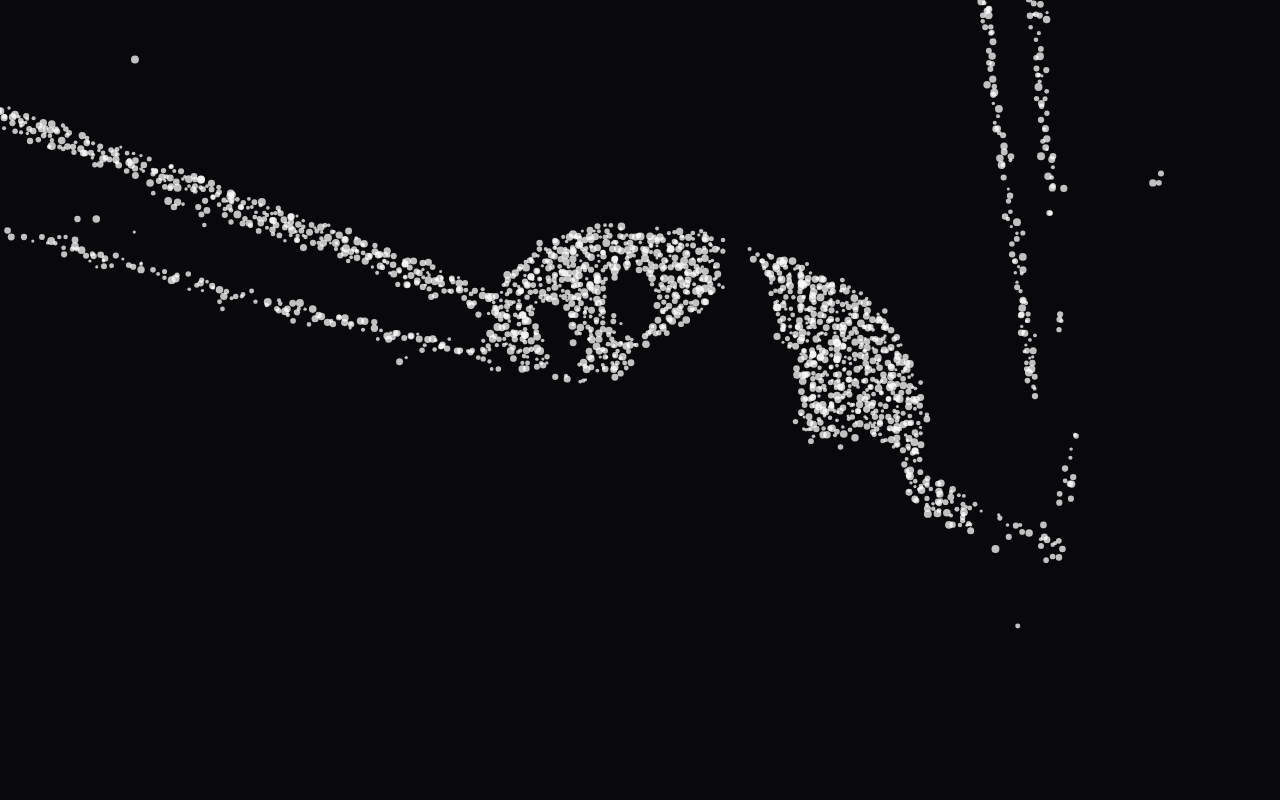
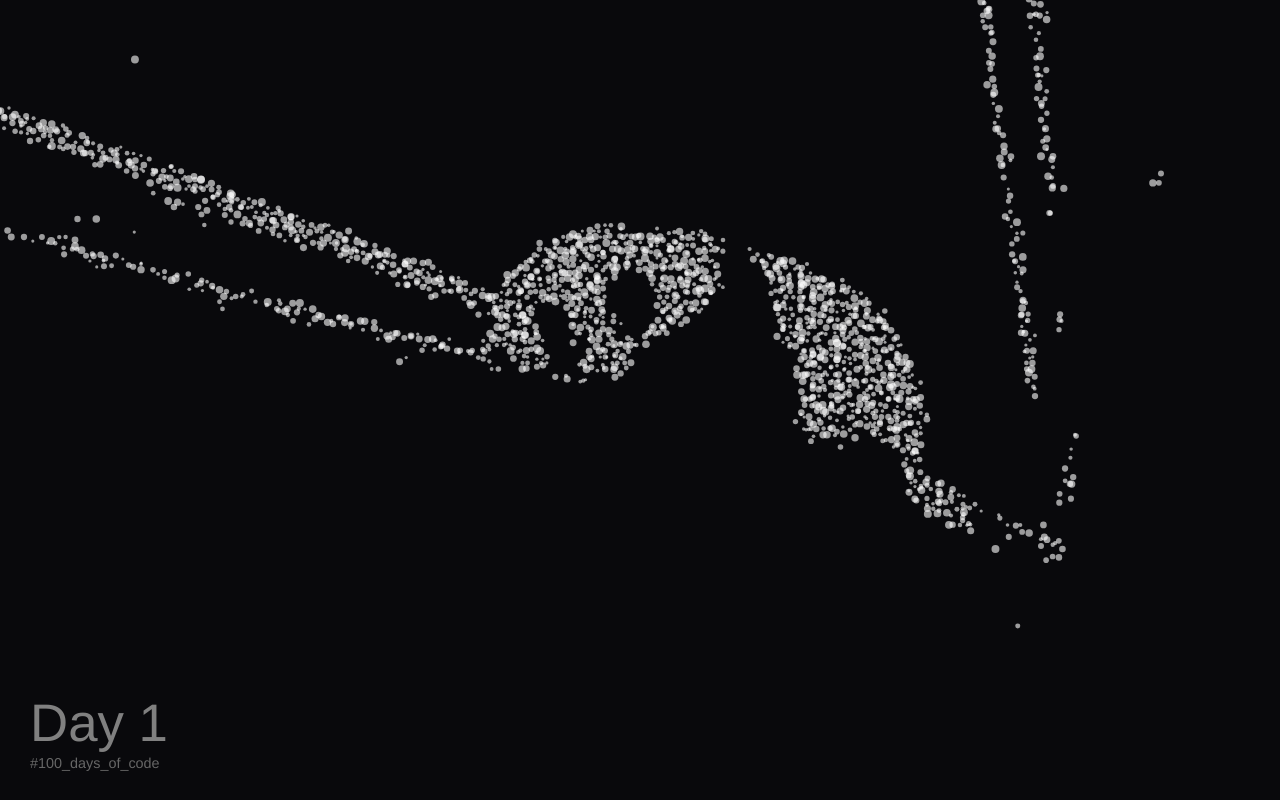
Before and after one commit to hmak-dev/100DaysOfCode, a plain HTML site: page 001/index.html in a window 1280 px wide. Drawn offline with Linux system fonts and the light colour scheme.

Commit message:
Day 1: Particle effect in Canvas

```diff
--- a/001/index.html
+++ b/001/index.html
@@ -4,20 +4,17 @@
 		<meta charset="UTF-8">
 		<meta name="viewport" content="width=device-width, user-scalable=yes, initial-scale=1.0">
 		<meta http-equiv="X-UA-Compatible" content="ie=edge">
+		<link rel="stylesheet" href="./style.css">
 		<title>Particle Effect</title>
-		<style>
-			body {
-				margin: 0;
-				background: #09090c;
-			}
-			.particlize {
-				width: 100vw;
-			}
-		</style>
 	</head>
 	<body>
 		<img class="particlize" src="./image.jpg" alt="Panda" />
 
+		<div class="info">
+			<h1>Day 1</h1>
+			<p>#100_days_of_code</p>
+		</div>
+
 		<script src="./script.js"></script>
 	</body>
 </html>
--- a/001/script.js
+++ b/001/script.js
@@ -5,7 +5,7 @@ const gap = 6;
 const minSize = 1.5, maxSize = 4;
 const minSpeed = -0.05, maxSpeed = 0.05;
 const minBounce = 50, maxBounce = 150;
-const minBounceSpeed = 0.05, maxBounceSpeed = 0.12;
+const minBounceSpeed = 0.03, maxBounceSpeed = 0.1;
 
 // Asset Functions
 function getImageData(image, rect) {
@@ -94,7 +94,7 @@ function redraw() {
 	ctx.fillStyle = "#09090c";
 	ctx.fillRect(0,0, w, h);
 
-	ctx.globalAlpha = 0.75;
+	ctx.globalAlpha = 0.6;
 	ctx.fillStyle = "white";
 	let i = 0;
 	for (let d of dots) {
--- /dev/null
+++ b/001/style.css
@@ -0,0 +1,28 @@
+body {
+	margin: 0;
+	background: #09090c;
+	color: gray;
+}
+
+.particlize {
+	width: 100vw;
+}
+
+.info {
+	position: absolute;
+	bottom: 15px;
+	left: 30px;
+	z-index: 2;
+	font-family: Helvetica;
+	font-weight: 100;
+}
+.info h1 {
+	font-size: 3.3em;
+	font-weight: 100;
+	margin-bottom: -10px;
+	line-height: 1;
+}
+.info p {
+	color: #666;
+	font-size: 0.9em;
+}
```
